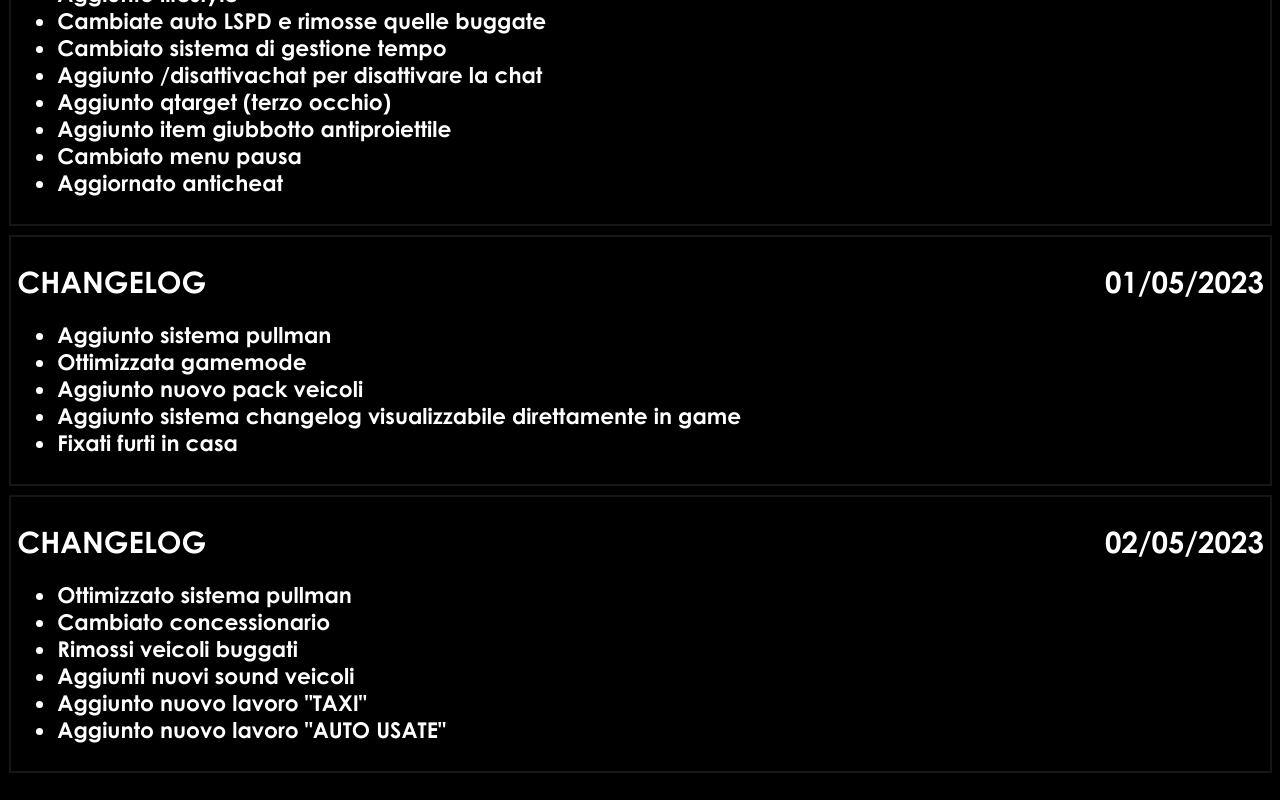
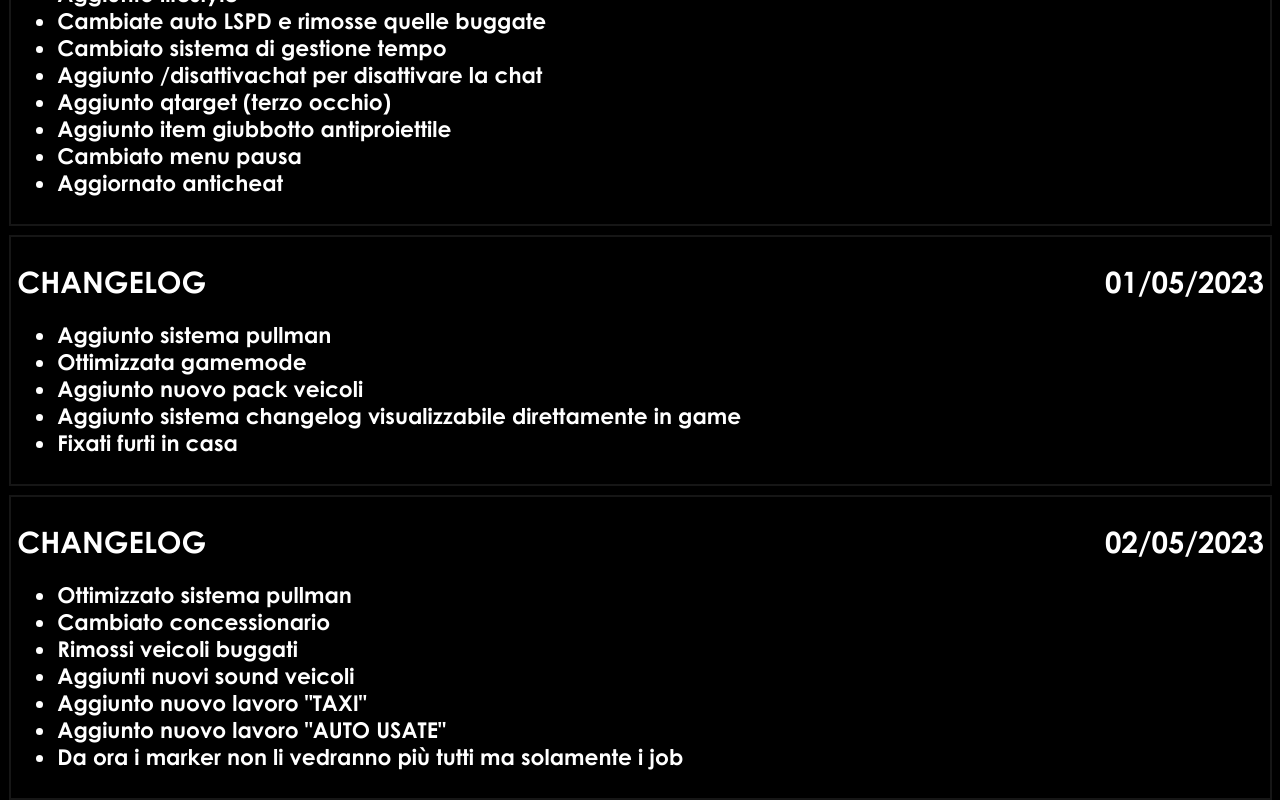
Before and after one commit to AvexTV/resolutechangelog, a plain HTML site: page index.html in a window 1280 px wide. Shown: the part 547-1347 px from the top of the page. Before the commit the page ends 1320 px from the top, so only its background shows below. Drawn offline with Linux system fonts and the light colour scheme.

Commit message:
Update index.html

```diff
--- a/index.html
+++ b/index.html
@@ -67,6 +67,7 @@
                             <li>Aggiunti nuovi sound veicoli</li>
                             <li>Aggiunto nuovo lavoro "TAXI"</li>
                             <li>Aggiunto nuovo lavoro "AUTO USATE"</li>
+                            <li>Da ora i marker non li vedranno più tutti ma solamente i job</li>
                         </ul>
                     </div>
 
```
